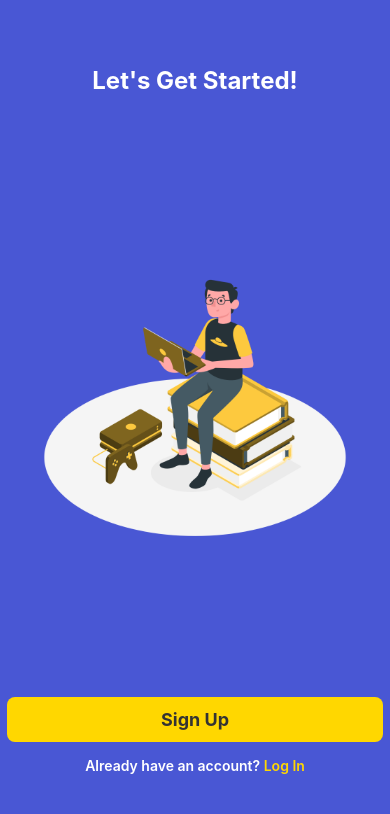
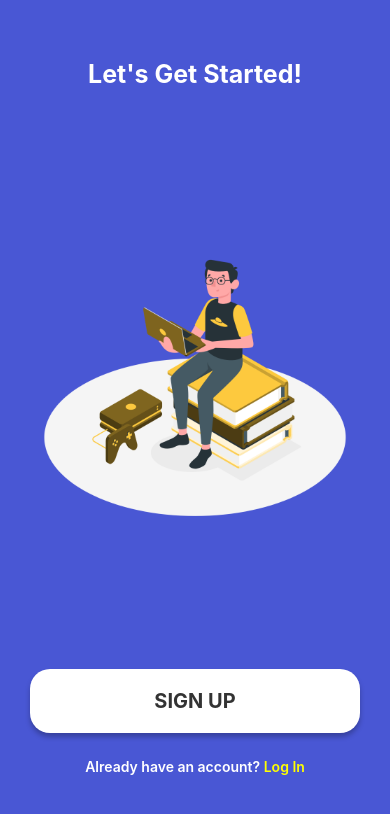
Before and after one commit to HailMiks/studypal-mobile-app, a React Native app in the folder studypal/: screen /Welcome in a window 390 px wide. Shown: the top 814 px of the page. Built offline with nearby package versions, Linux system fonts and the light colour scheme; no server answers.

Commit message:
Firebase Auth (SignUp)
Sign Up Button Works

```diff
--- a/studypal/config/firebase.js
+++ b/studypal/config/firebase.js
@@ -2,7 +2,7 @@
 import { initializeApp } from "firebase/app";
 // TODO: Add SDKs for Firebase products that you want to use
 // https://firebase.google.com/docs/web/setup#available-libraries
-import {getAuth} from 'firebase/auth'
+import { getAuth } from 'firebase/auth'
 
 // Your web app's Firebase configuration
 const firebaseConfig = {
--- /dev/null
+++ b/studypal/hooks/useAuth.js
@@ -0,0 +1,21 @@
+import { View, Text } from 'react-native'
+import React, { useEffect, useState } from 'react';
+import { onAuthStateChanged } from 'firebase/auth';
+import { auth } from '../config/firebase';
+
+export default function useAuth() {
+    const [user, setUser] = useState(null);
+
+    useEffect(()=>{
+        const unsub = onAuthStateChanged(auth, user=>{
+            console.log('got user: ', user);
+            if(user){
+                setUser(user);
+            }else{
+                setUser(null);
+            }
+        });
+        return unsub;
+    },[])
+    return { user }
+}
--- a/studypal/navigation/appNavigation.js
+++ b/studypal/navigation/appNavigation.js
@@ -6,15 +6,27 @@ import HomeScreen from '../screens/HomeScreen.js';
 import WelcomeScreen from '../screens/WelcomeScreen';
 import LoginScreen from '../screens/LoginScreen';
 import SignUpScreen from '../screens/SignUpScreen';
+import useAuth from '../hooks/useAuth.js';
 
 const Stack = createNativeStackNavigator();
 
 
 export default function AppNavigation() {
+  const {user} = useAuth();
+  if(user){
+    return (
+        <NavigationContainer>
+          <Stack.Navigator initialRouteName='Home'>
+            <Stack.Screen name="Home" options={{headerShown: false}} component={HomeScreen} />
+          </Stack.Navigator>
+        </NavigationContainer>
+      )
+  }else{
+
+  }
   return (
     <NavigationContainer>
       <Stack.Navigator initialRouteName='Welcome'>
-        <Stack.Screen name="Home" options={{headerShown: false}} component={HomeScreen} />
         <Stack.Screen name="Welcome" options={{headerShown: false}} component={WelcomeScreen} />
         <Stack.Screen name="Login" options={{headerShown: false}} component={LoginScreen} />
         <Stack.Screen name="SignUp" options={{headerShown: false}} component={SignUpScreen} />
--- a/studypal/package.json
+++ b/studypal/package.json
@@ -13,6 +13,7 @@
     "@react-navigation/native-stack": "^6.9.17",
     "expo": "~49.0.15",
     "expo-status-bar": "~1.6.0",
+    "firebase": "^10.6.0",
     "react": "18.2.0",
     "react-native": "0.72.6",
     "react-native-heroicons": "^3.2.0",
--- a/studypal/screens/LoginScreen.js
+++ b/studypal/screens/LoginScreen.js
@@ -1,5 +1,5 @@
 import React from 'react';
-import { View, Text, TouchableOpacity, Image, TextInput, StyleSheet, Dimensions } from 'react-native';
+import { View, Text, TouchableOpacity, Image, TextInput, StyleSheet, Dimensions, KeyboardAvoidingView } from 'react-native';
 import { SafeAreaView } from 'react-native-safe-area-context';
 import { ArrowLeftIcon } from 'react-native-heroicons/solid';
 import { themeColors } from '../theme';
@@ -14,7 +14,7 @@ export default function LoginScreen() {
   const imageUrl = require('../assets/images/login-flash.jpg');
 
   return (
-    <View style={{ flex: 1, backgroundColor: themeColors.bg }}>
+    <KeyboardAvoidingView style={{ flex: 1, backgroundColor: themeColors.bg }}>
       <SafeAreaView style={{ flex: 1 }}>
         <View style={styles.backButtonContainer}>
           <TouchableOpacity
@@ -24,7 +24,6 @@ export default function LoginScreen() {
             <ArrowLeftIcon size={20} color="black" />
           </TouchableOpacity>
         </View>
-        {/* Image Container */}
         <View style={styles.imageContainer}>
           <Image
             source={imageUrl}
@@ -32,21 +31,18 @@ export default function LoginScreen() {
           />
         </View>
       </SafeAreaView>
-      {/* Form Container */}
       <View style={styles.formContainer}>
         <View style={styles.form}>
           <Text style={styles.label}>Email Address</Text>
           <TextInput
             style={styles.input}
-            placeholder="email"
-            value="john@gmail.com"
+            placeholder="t1.faker@gmail.com"
           />
           <Text style={styles.label}>Password</Text>
           <TextInput
             style={styles.input}
             secureTextEntry
-            placeholder="password"
-            value="test12345"
+            placeholder="Password"
           />
           <TouchableOpacity style={styles.forgotPasswordLink}>
             <Text style={styles.forgotPasswordText}>Forgot Password?</Text>
@@ -62,7 +58,7 @@ export default function LoginScreen() {
           </TouchableOpacity>
         </View>
       </View>
-    </View>
+    </KeyboardAvoidingView>
   );
 }
 
@@ -127,6 +123,7 @@ const styles = StyleSheet.create({
   },
   forgotPasswordText: {
     color: '#9F9F9F',
+    fontSize: 15,
   },
   loginButton: {
     padding: 20,
--- a/studypal/screens/SignUpScreen.js
+++ b/studypal/screens/SignUpScreen.js
@@ -1,15 +1,30 @@
-import React from 'react';
+import React, { useState } from 'react';
 import { View, Text, TouchableOpacity, Image, TextInput, StyleSheet, Dimensions, KeyboardAvoidingView } from 'react-native';
 import { SafeAreaView } from 'react-native-safe-area-context';
 import { ArrowLeftIcon } from 'react-native-heroicons/solid';
 import { themeColors } from '../theme';
 import { useNavigation } from '@react-navigation/native';
+import { createUserWithEmailAndPassword } from 'firebase/auth';
+import { auth } from '../config/firebase';
 
 const windowWidth = Dimensions.get('window').width;
 const windowHeight = Dimensions.get('window').height;
 
 export default function SignUpScreen() {
   const navigation = useNavigation();
+  const [email, setEmail] = useState('');
+  const [password, setPassword] = useState('');
+
+  const handleSubmit = async ()=>{
+    if(email && password){
+        try{
+            await createUserWithEmailAndPassword(auth, email, password)
+        }catch(err){
+            console.log('got error: ', err.message);
+        }
+    }
+  }
+
 
   return (
     <KeyboardAvoidingView style={{ flex: 1, backgroundColor: themeColors.bg }}>
@@ -34,23 +49,24 @@ export default function SignUpScreen() {
           <Text style={styles.label}>Full Name</Text>
           <TextInput
             style={styles.input}
-            value="john snow"
             placeholder="Enter Name"
           />
           <Text style={styles.label}>Email Address</Text>
           <TextInput
             style={styles.input}
-            value="john@gmail.com"
-            placeholder="Enter Email"
+            placeholder="t1.faker@gmail.com"
+            value={email}
+            onChangeText={(value) => setEmail(value)}
           />
           <Text style={styles.label}>Password</Text>
           <TextInput
             style={styles.input}
             secureTextEntry
-            value="test12345"
             placeholder="Enter Password"
+            value={password}
+            onChangeText={(value) => setPassword(value)}
           />
-          <TouchableOpacity style={styles.signupButton}>
+          <TouchableOpacity style={styles.signupButton} onPress={handleSubmit}>
             <Text style={styles.signupButtonText}>SIGN UP</Text>
           </TouchableOpacity>
         </View>
--- a/studypal/screens/WelcomeScreen.js
+++ b/studypal/screens/WelcomeScreen.js
@@ -22,7 +22,7 @@ const WelcomeScreen = () => {
           <TouchableOpacity
             onPress={() => navigation.navigate('SignUp')}
             style={styles.button}>
-            <Text style={styles.buttonText}>Sign Up</Text>
+            <Text style={styles.buttonText}>SIGN UP</Text>
           </TouchableOpacity>
           <View style={styles.loginContainer}>
             <Text style={styles.text}>Already have an account?</Text>
@@ -49,7 +49,7 @@ const styles = StyleSheet.create({
   title: {
     color: 'white',
     fontWeight: 'bold',
-    fontSize: 24,
+    fontSize: 25,
     textAlign: 'center',
   },
   imageContainer: {
@@ -61,16 +61,21 @@ const styles = StyleSheet.create({
     height: 350,
   },
   buttonContainer: {
-    marginVertical: 4,
+    marginVertical: 10,
   },
   button: {
-    paddingVertical: 12,
-    backgroundColor: '#FFD700',
-    marginHorizontal: 7,
-    borderRadius: 8,
+    paddingVertical: 20,
+    backgroundColor: 'white',
+    marginHorizontal: 30, // Adjusted for consistency
+    borderRadius: 20, // Adjusted for consistency
+    shadowColor: 'rgba(0, 0, 0, 0.25)',
+    shadowOffset: { width: 0, height: 4 },
+    shadowOpacity: 1,
+    shadowRadius: 5,
+    elevation: 5, // Adjusted for Android
   },
   buttonText: {
-    fontSize: 18,
+    fontSize: 20,
     fontWeight: 'bold',
     textAlign: 'center',
     color: '#333',
@@ -78,6 +83,7 @@ const styles = StyleSheet.create({
   loginContainer: {
     flexDirection: 'row',
     justifyContent: 'center',
+    marginTop: 10,
   },
   text: {
     paddingTop: 15,
@@ -86,8 +92,10 @@ const styles = StyleSheet.create({
   },
   loginText: {
     fontWeight: '600',
-    color: '#FFD700',
+    color: 'yellow',
   },
 });
 
+
+
 export default WelcomeScreen;
```
Also changed, not shown: 1 other file (tests, documents, lock files or other folders).
